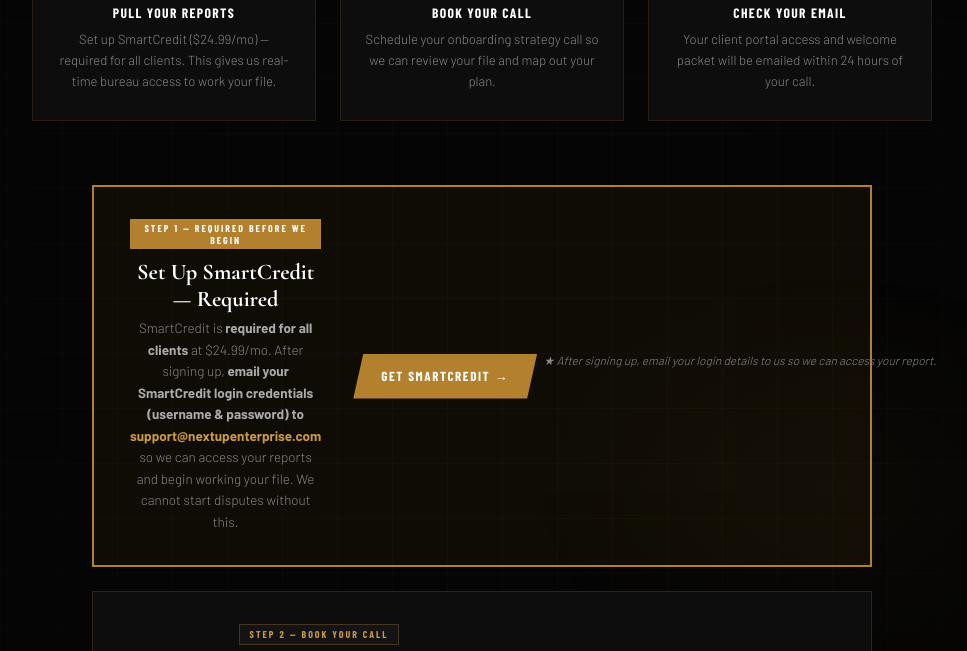
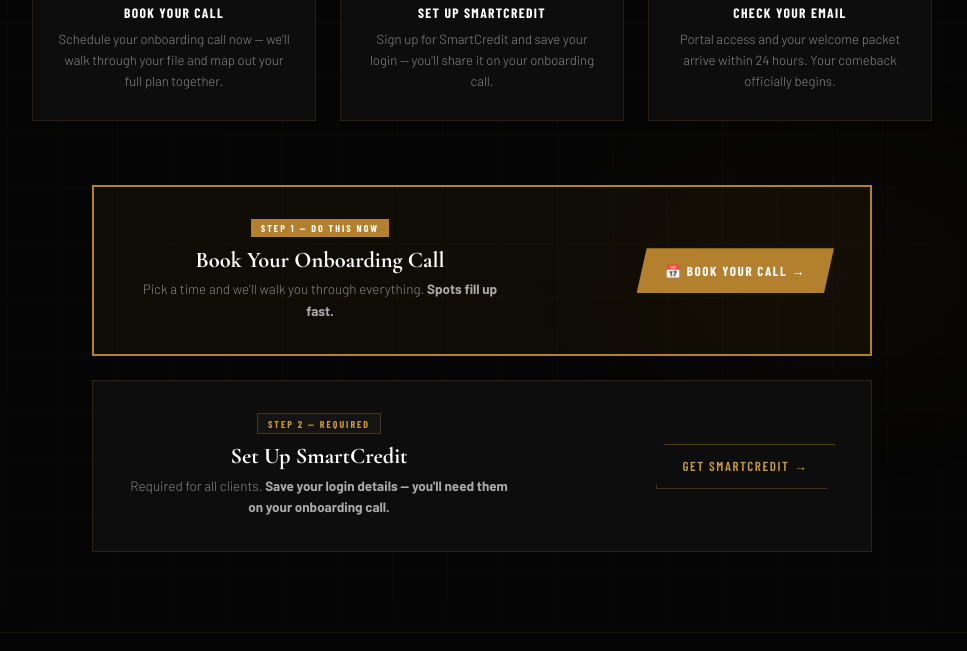
Before and after one commit to nextupcredit-web/nextupenterprise, a plain HTML site: page welcome-confirmed-nue2026.html in a window 1280 px wide. Shown: the part 582-1233 px from the top of the page, without its empty margins (158-1125 px from the left). Drawn offline with nearby package versions, Linux system fonts and the light colour scheme; a web font is replaced by a local one.

Commit message:
Update welcome-confirmed-nue2026.html

```diff
--- a/welcome-confirmed-nue2026.html
+++ b/welcome-confirmed-nue2026.html
@@ -121,54 +121,48 @@
   <div class="ty-steps">
     <div class="ty-step">
       <div class="ty-step-num">01</div>
-      <div class="ty-step-title">Pull Your Reports</div>
-      <div class="ty-step-body">Set up SmartCredit ($24.99/mo) — required for all clients. This gives us real-time bureau access to work your file.</div>
+      <div class="ty-step-title">Book Your Call</div>
+      <div class="ty-step-body">Schedule your onboarding call now — we'll walk through your file and map out your full plan together.</div>
     </div>
     <div class="ty-step">
       <div class="ty-step-num">02</div>
-      <div class="ty-step-title">Book Your Call</div>
-      <div class="ty-step-body">Schedule your onboarding strategy call so we can review your file and map out your plan.</div>
+      <div class="ty-step-title">Set Up SmartCredit</div>
+      <div class="ty-step-body">Sign up for SmartCredit and save your login — you'll share it on your onboarding call.</div>
     </div>
     <div class="ty-step">
       <div class="ty-step-num">03</div>
       <div class="ty-step-title">Check Your Email</div>
-      <div class="ty-step-body">Your client portal access and welcome packet will be emailed within 24 hours of your call.</div>
+      <div class="ty-step-body">Portal access and your welcome packet arrive within 24 hours. Your comeback officially begins.</div>
     </div>
   </div>
 
   <!-- ACTION CARDS -->
   <div class="ty-actions">
 
-    <!-- Step 1 - Pull Credit Report -->
+    <!-- Step 1 - Book Call - PRIMARY -->
     <div class="ty-action-card ty-primary">
       <div class="ty-action-left">
-        <div class="ty-action-badge">Step 1 — Required Before We Begin</div>
-        <div class="ty-action-title">Set Up SmartCredit — Required</div>
-        <div class="ty-action-desc">SmartCredit is <strong>required for all clients</strong> at $24.99/mo. After signing up, <strong>email your SmartCredit login credentials (username &amp; password) to <a href="mailto:support@nextupenterprise.com" style="color:var(--nl);">support@nextupenterprise.com</a></strong> so we can access your reports and begin working your file. We cannot start disputes without this.</div>
+        <div class="ty-action-badge">Step 1 — Do This Now</div>
+        <div class="ty-action-title">Book Your Onboarding Call</div>
+        <div class="ty-action-desc">Pick a time and we'll walk you through everything. <strong>Spots fill up fast.</strong></div>
       </div>
       <div class="ty-action-btn">
-        <a href="https://www.smartcredit.com/join/?pid=60983" class="ty-btn-brown" target="_blank">Get SmartCredit &#8594;</a>
-        <p style="font-size:.74rem;color:var(--gr);font-weight:300;margin-top:.5rem;font-style:italic;">&#9733; After signing up, email your login details to us so we can access your report.</p>
+        <a href="https://calendly.com/nextupcredit/credit-repair-onboarding" class="ty-btn-brown" target="_blank">&#128197; Book Your Call &#8594;</a>
       </div>
     </div>
 
-    <!-- Step 2 - Book Onboarding Call -->
+    <!-- Step 2 - SmartCredit - CLEAN & SIMPLE -->
     <div class="ty-action-card">
       <div class="ty-action-left">
-        <div class="ty-action-badge ty-step-badge">Step 2 — Book Your Call</div>
-        <div class="ty-action-title">Schedule Your Onboarding Call</div>
-        <div class="ty-action-desc">Pick a time that works for you. This is where we review your file, explain the process, and get your case started. <strong>Have your credit reports ready.</strong></div>
+        <div class="ty-action-badge ty-step-badge">Step 2 — Required</div>
+        <div class="ty-action-title">Set Up SmartCredit</div>
+        <div class="ty-action-desc">Required for all clients. <strong>Save your login details — you'll need them on your onboarding call.</strong></div>
       </div>
       <div class="ty-action-btn">
-        <a href="https://calendly.com/nextupcredit/credit-repair-onboarding" class="ty-btn-out" target="_blank">Book Your Call &#8594;</a>
+        <a href="https://www.smartcredit.com/join/?pid=60983" class="ty-btn-out" target="_blank">Get SmartCredit &#8594;</a>
       </div>
     </div>
 
-  </div>
-
-  <!-- MONITORING NOTE -->
-  <div class="ty-monitor">
-    <p><strong>&#9733; SmartCredit is Required ($24.99/mo):</strong> We cannot begin working your file without access to your credit reports via SmartCredit. Please complete Step 1 above before your onboarding call. If you have questions email <a href="mailto:support@nextupenterprise.com" style="color:var(--nl);">support@nextupenterprise.com</a>.</p>
   </div>
 
 </div>
```
